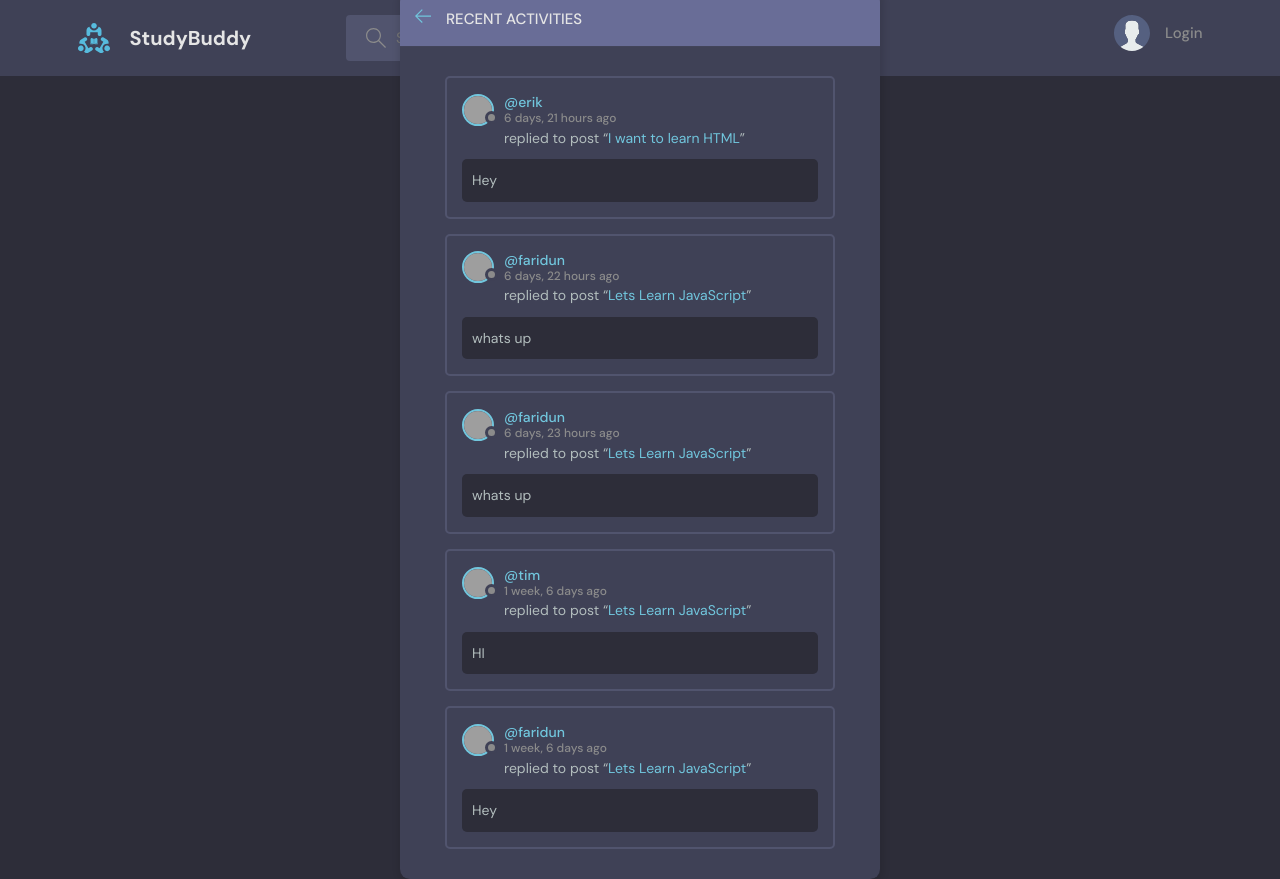
After one commit to jabborov02/studybud, a Django app: page /activity/ in a window 1280 px wide. The commit adds this page. Run offline with Django 5.2, Linux system fonts and the light colour scheme; data comes from the database, SQL or seed files in the repository; both versions use the stored data as it was after the commit; grey boxes are pictures that could not be loaded.

```diff
--- /dev/null
+++ b/base/templates/base/activity.html
@@ -0,0 +1,63 @@
+{% extends 'main.html' %}
+
+{% block content %}
+<main class="layout">
+  <div class="container">
+    <div class="layout__box">
+      <div class="layout__boxHeader">
+        <div class="layout__boxTitle">
+          <a href="{% url 'home' %}">
+            <svg version="1.1" xmlns="http://www.w3.org/2000/svg" width="32" height="32" viewBox="0 0 32 32">
+              <title>arrow-left</title>
+              <path
+                d="M13.723 2.286l-13.723 13.714 13.719 13.714 1.616-1.611-10.96-10.96h27.625v-2.286h-27.625l10.965-10.965-1.616-1.607z">
+              </path>
+            </svg>
+          </a>
+          <h3>Recent Activities</h3>
+        </div>
+      </div>
+
+      <div class="activities-page layout__body">
+        {% for message in room_messages %}
+        <div class="activities__box">
+            <div class="activities__boxHeader roomListRoom__header">
+                <a href="{% url 'user-profile' message.user.id %}" class="roomListRoom__author">
+                    <div class="avatar avatar--small">
+                        <img src="https://randomuser.me/api/portraits/women/11.jpg" />
+                    </div>
+                    <p>
+                        @{{message.user}}
+                        <span>{{message.created|timesince}} ago</span>
+                    </p>
+                </a>
+
+                {% if request.user == message.user %}
+                <div class="roomListRoom__actions">
+                    <a href="{% url 'delete-message' message.id %}">
+                        <svg version="1.1" xmlns="http://www.w3.org/2000/svg" width="32" height="32" viewBox="0 0 32 32">
+                            <title>remove</title>
+                            <path
+                                d="M27.314 6.019l-1.333-1.333-9.98 9.981-9.981-9.981-1.333 1.333 9.981 9.981-9.981 9.98 1.333 1.333 9.981-9.98 9.98 9.98 1.333-1.333-9.98-9.98 9.98-9.981z">
+                            </path>
+                        </svg>
+                    </a>
+                </div>
+                {% endif %}
+
+            </div>
+            <div class="activities__boxContent">
+                <p>replied to post “<a href="{% url 'room' message.room.id %}">{{message.room}}</a>”</p>
+                <div class="activities__boxRoomContent">
+                    {{message.body}}
+                </div>
+            </div>
+        </div>
+        {% endfor %}
+
+      </div>
+    </div>
+  </div>
+</main>
+
+{% endblock content %}
--- a/base/templates/base/login_register.html
+++ b/base/templates/base/login_register.html
@@ -17,8 +17,8 @@
         <form class="form" action="" method="POST">
           {% csrf_token %}
           <div class="form__group form__group">
-            <label for="room_name">Email</label>
-            <input id="username" name="email" type="email" placeholder="e.g. dennis_ivy@email.com />
+            <label for="room_name">Username</label>
+            <input id="username" name="username" type="text" placeholder="e.g. dennis_ivy" />
           </div>
           <div class="form__group">
             <label for="password">Password</label>
--- a/base/templates/base/topics_component.html
+++ b/base/templates/base/topics_component.html
@@ -13,7 +13,7 @@
     {% endfor %}
 
   </ul>
-    <a class="btn btn--link" href="topics.html">
+  <a class="btn btn--link" href="{% url 'topics' %}">
     More
     <svg version="1.1" xmlns="http://www.w3.org/2000/svg" width="32" height="32" viewBox="0 0 32 32">
       <title>chevron-down</title>
--- a/base/urls.py
+++ b/base/urls.py
@@ -18,6 +18,10 @@ urlpatterns = [
 
     path('update-user/', views.updateUser, name="update-user"),
 
+    path('topics/', views.topicsPage, name="topics"),
+    path('activity/', views.activityPage, name="activity"),
+
+
 
 
 ]
--- a/base/views.py
+++ b/base/views.py
@@ -72,7 +72,7 @@ def home(request):
         Q(topic__name__icontains=q) | Q(name__icontains=q) | Q(description__icontains=q)
     )
 
-    topics = Topic.objects.all()
+    topics = Topic.objects.all()[0:5]
     room_count = rooms.count()
     room_messages = Message.objects.filter(Q(room__topic__name__icontains=q))
 
@@ -188,15 +188,27 @@ def deleteMessage(request, pk):
 
     return render(request, "base/delete.html", {"obj": message})
 
+
 @login_required(login_url="login")
 def updateUser(request):
     user = request.user
     form = UserForm(instance=user)
 
-    if request.method == 'POST':
+    if request.method == "POST":
         form = UserForm(request.POST, instance=user)
         if form.is_valid():
             form.save()
-            return redirect('user-profile', pk=user.id)
+            return redirect("user-profile", pk=user.id)
 
-    return render(request, 'base/update-user.html', {'form':form})
+    return render(request, "base/update-user.html", {"form": form})
+
+
+def topicsPage(request):
+    q = request.GET.get("q") if request.GET.get("q") != None else ""
+    topics = Topic.objects.filter(name__icontains=q)
+    return render(request, "base/topics.html", {"topics": topics})
+
+
+def activityPage(request):
+    room_messages = Message.objects.all()
+    return render(request, "base/activity.html", {'room_messages':room_messages})
```
Also changed, not shown: base/templates/base/home.html (+4 -4 lines), base/templates/base/topics.html (added, +51 -0 lines), db.sqlite3, 1 other file. Lines whose indentation alone changed are shown as unchanged.
